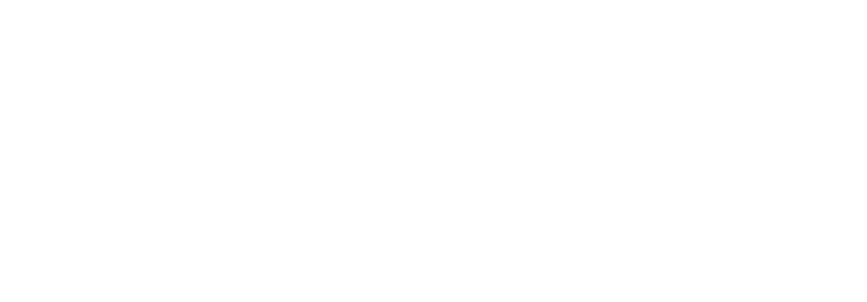
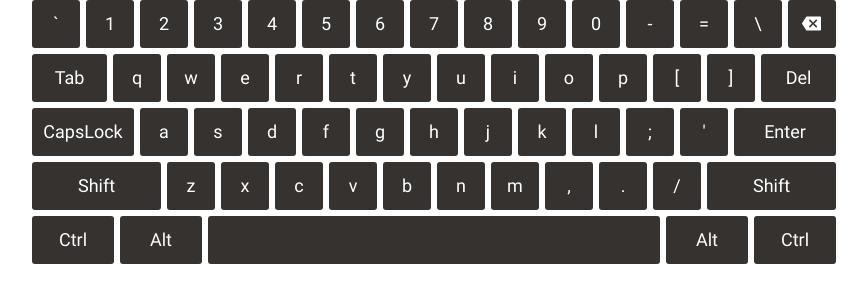
Before and after one commit to anton-rsschool/codejam-virtual-keyboard, a website built with webpack: page codejam-virtual-keyboard/src/index.html in a window 1280 px wide. Shown: the whole page, without its empty margins (206-1073 px from the left). Built offline with nearby package versions, Linux system fonts and the light colour scheme.

Commit message:
feat: add keyboard component

```diff
--- a/codejam-virtual-keyboard/src/js/app.js
+++ b/codejam-virtual-keyboard/src/js/app.js
@@ -0,0 +1,26 @@
+import { KEYBOARD_CONFIG } from './configs';
+import Keyboard from './components/Keyboard';
+
+let language = 1;
+
+const changeLanguageHandler = (event) => {
+  const newLanguage = event.detail;
+  language = newLanguage;
+};
+
+const loadHandler = () => {
+  if (localStorage.getItem('currentLanguage')) {
+    language = localStorage.getItem('currentLanguage');
+  }
+
+  const keyboard = new Keyboard(KEYBOARD_CONFIG, language).render();
+  document.body.append(keyboard);
+};
+
+const unloadHandler = () => {
+  localStorage.setItem('currentLanguage', language);
+};
+
+document.addEventListener('changeLanguage', changeLanguageHandler);
+window.addEventListener('load', loadHandler);
+window.addEventListener('unload', unloadHandler);
--- /dev/null
+++ b/codejam-virtual-keyboard/src/js/components/Keyboard.js
@@ -0,0 +1,183 @@
+import createElementWithClass from '../utils/utils';
+
+export default class Keyboard {
+  constructor(config, language) {
+    this.config = config;
+    this.charMap = this.getCharMap();
+    this.keyboard = null;
+    this.state = {
+      pressedChar: null,
+      register: false,
+      currentLanguage: +language,
+      isPressCaps: false,
+    };
+    this.pressKey = this.pressKey.bind(this);
+    this.keyDownHandler = this.keyDownHandler.bind(this);
+    this.keyUpHandler = this.keyUpHandler.bind(this);
+    this.clickHandler = this.clickHandler.bind(this);
+  }
+
+  getCharMap() {
+    const map = {};
+    this.config.forEach((row) => {
+      row.forEach((char) => {
+        const [code, languages, writable] = char;
+        if (writable) {
+          const alternativeOutput = languages[0][2];
+          if (alternativeOutput) {
+            map[code] = [[alternativeOutput, alternativeOutput],
+              [alternativeOutput, alternativeOutput]];
+          } else {
+            map[code] = languages;
+          }
+        }
+      });
+    });
+    return map;
+  }
+
+  updateChar() {
+    const { currentLanguage } = this.state;
+    const rows = [...this.keyboard.children];
+    rows.forEach((row, rowIndex) => {
+      const items = [...row.children];
+      items.forEach((button, collIndex) => {
+        const char = this.config[rowIndex][collIndex];
+        const [, languages] = char;
+        button.textContent = languages[currentLanguage][this.state.register ? 1 : 0];
+      });
+    });
+  }
+
+  static cellKeypressEvent(char) {
+    const keyPressEvent = new CustomEvent('keyPress', { detail: char });
+    document.dispatchEvent(keyPressEvent);
+  }
+
+  addActiveClass(code) {
+    const button = this.keyboard.querySelector(`[data-code="${code}"]`);
+    if (button) {
+      button.classList.add('keyboard__button--active');
+    }
+  }
+
+  removeActiveClass(code) {
+    const button = this.keyboard.querySelector(`[data-code="${code}"]`);
+    if (button && button.classList.contains('keyboard__button--active')) {
+      button.classList.remove('keyboard__button--active');
+    }
+  }
+
+  pressKey(code) {
+    if (code in this.charMap) {
+      const { currentLanguage } = this.state;
+      const languages = this.charMap[code];
+      const char = languages[currentLanguage][this.state.register ? 1 : 0];
+      Keyboard.cellKeypressEvent(char);
+    }
+  }
+
+  toggleCapsLock(code) {
+    this.state.isPressCaps = !this.state.isPressCaps;
+    this.state.register = this.state.isPressCaps;
+    this.updateChar();
+    if (this.state.isPressCaps) {
+      this.addActiveClass(code);
+    } else {
+      this.removeActiveClass(code);
+    }
+  }
+
+  clickHandler(event) {
+    const element = event.target;
+    if (element.nodeName === 'BUTTON') {
+      const { code } = element.dataset;
+      if (code === 'Backspace') {
+        Keyboard.cellKeypressEvent('Backspace');
+      } else if (code === 'Delete') {
+        Keyboard.cellKeypressEvent('Delete');
+      } else if (code === 'CapsLock') {
+        this.toggleCapsLock(code);
+        return;
+      }
+      this.pressKey(code);
+    }
+  }
+
+  keyDownHandler(event) {
+    const { code } = event;
+    this.pressKey(code);
+
+    if (code === 'AltLeft' && code === 'AltRight') {
+      event.preventDefault();
+    }
+
+    if (code === 'CapsLock') {
+      if (this.state.pressedChar !== code) {
+        this.toggleCapsLock(code);
+        this.state.pressedChar = code;
+      }
+      return;
+    }
+
+    if (code === 'ControlLeft' && event.altKey) {
+      if (this.state.pressedChar !== code) {
+        this.state.currentLanguage = this.state.currentLanguage === 0 ? 1 : 0;
+        const keyPressEvent = new CustomEvent('changeLanguage', { detail: this.state.currentLanguage });
+        document.dispatchEvent(keyPressEvent);
+        this.updateChar();
+        this.state.pressedChar = code;
+      }
+    }
+
+    if (code === 'ShiftRight' || code === 'ShiftLeft') {
+      if (this.state.pressedChar !== code) {
+        this.state.register = !this.state.register;
+        this.updateChar();
+        this.state.pressedChar = code;
+      }
+    }
+    this.addActiveClass(code);
+  }
+
+  keyUpHandler(event) {
+    const { code } = event;
+    this.state.pressedChar = null;
+    if (code === 'CapsLock') {
+      return;
+    }
+
+    if (event.code === 'ShiftRight' || event.code === 'ShiftLeft') {
+      this.state.register = !this.state.register;
+      this.updateChar();
+    }
+    this.removeActiveClass(code);
+  }
+
+  render() {
+    this.keyboard = createElementWithClass('div', ['keyboard']);
+    const { currentLanguage } = this.state;
+    const createButton = (char) => {
+      const [code, languages,, size] = char;
+      let classList = ['keyboard__button'];
+      classList = size ? [...classList, `keyboard__button--${size}`] : classList;
+      const keyboardButton = createElementWithClass('button', classList);
+      keyboardButton.innerHTML = languages[currentLanguage][this.state.register ? 1 : 0];
+      keyboardButton.dataset.code = code;
+      return keyboardButton;
+    };
+
+    this.config.forEach((row) => {
+      const keyboardRowElement = createElementWithClass('div', ['keyboard__row']);
+      row.forEach((item) => {
+        keyboardRowElement.append(createButton(item));
+      });
+      this.keyboard.append(keyboardRowElement);
+    });
+
+    document.addEventListener('keydown', this.keyDownHandler);
+    document.addEventListener('keyup', this.keyUpHandler);
+    this.keyboard.addEventListener('click', this.clickHandler);
+    return this.keyboard;
+  }
+}
--- /dev/null
+++ b/codejam-virtual-keyboard/src/js/configs.js
@@ -0,0 +1,75 @@
+const KEYBOARD_CONFIG = [
+  [
+    ['Backquote', [['ё', 'Ё'], ['`', '~']], true],
+    ['Digit1', [['1', '!'], ['1', '!']], true],
+    ['Digit2', [['2', '"'], ['2', '@']], true],
+    ['Digit3', [['3', '№'], ['3', '#']], true],
+    ['Digit4', [['4', ';'], ['4', '$']], true],
+    ['Digit5', [['5', '%'], ['5', '%']], true],
+    ['Digit6', [['6', ':'], ['6', '^']], true],
+    ['Digit7', [['7', '?'], ['7', '&']], true],
+    ['Digit8', [['8', '*'], ['8', '*']], true],
+    ['Digit9', [['9', '('], ['9', '(']], true],
+    ['Digit0', [['0', ')'], ['0', ')']], true],
+    ['Minus', [['-', '_'], ['-', '_']], true],
+    ['Equal', [['=', '+'], ['=', '+']], true],
+    ['Backslash', [['\\', '/'], ['\\', '|']], true],
+    ['Backspace', [['', ''], ['', '']], false, 'backspace'],
+  ],
+  [
+    ['Tab', [['Tab', 'Tab', '\t'], ['Tab', 'Tab', '\t']], true, 'big'],
+    ['KeyQ', [['й', 'Й'], ['q', 'Q']], true],
+    ['KeyW', [['ц', 'Ц'], ['w', 'W']], true],
+    ['KeyE', [['у', 'У'], ['e', 'E']], true],
+    ['KeyR', [['к', 'К'], ['r', 'R']], true],
+    ['KeyT', [['е', 'Е'], ['t', 'T']], true],
+    ['KeyY', [['н', 'Н'], ['y', 'Y']], true],
+    ['KeyU', [['г', 'Г'], ['u', 'U']], true],
+    ['KeyI', [['ш', 'Ш'], ['i', 'I']], true],
+    ['KeyO', [['щ', 'Щ'], ['o', 'O']], true],
+    ['KeyP', [['з', 'З'], ['p', 'P']], true],
+    ['BracketLeft', [['х', 'Х'], ['[', '{']], true],
+    ['BracketRight', [['ъ', 'Ъ'], [']', '}']], true],
+    ['Delete', [['Del', 'Del'], ['Del', 'Del']], false, 'big'],
+  ],
+  [
+    ['CapsLock', [['CapsLock', 'CapsLock'], ['CapsLock', 'CapsLock']], false, 'large'],
+    ['KeyA', [['ф', 'Ф'], ['a', 'A']], true],
+    ['KeyS', [['ы', 'Ы'], ['s', 'S']], true],
+    ['KeyD', [['в', 'В'], ['d', 'D']], true],
+    ['KeyF', [['а', 'А'], ['f', 'F']], true],
+    ['KeyG', [['п', 'П'], ['g', 'G']], true],
+    ['KeyH', [['р', 'Р'], ['h', 'H']], true],
+    ['KeyJ', [['о', 'О'], ['j', 'J']], true],
+    ['KeyK', [['л', 'Л'], ['k', 'K']], true],
+    ['KeyL', [['д', 'Д'], ['l', 'L']], true],
+    ['Semicolon', [['ж', 'Ж'], [';', ';']], true],
+    ['Quote', [['э', 'Э'], ['\'', '"']], true],
+    ['Enter', [['Enter', 'Enter', '\n'], ['Enter', 'Enter', '\n']], true, 'large'],
+  ],
+  [
+    ['ShiftLeft', [['Shift', 'Shift'], ['Shift', 'Shift']], false, 'largest'],
+    ['KeyZ', [['я', 'Я'], ['z', 'Z']], true],
+    ['KeyX', [['ч', 'Ч'], ['x', 'X']], true],
+    ['KeyC', [['с', 'С'], ['c', 'C']], true],
+    ['KeyV', [['м', 'М'], ['v', 'V']], true],
+    ['KeyB', [['и', 'И'], ['b', 'B']], true],
+    ['KeyN', [['т', 'Т'], ['n', 'N']], true],
+    ['KeyM', [['ь', 'Ь'], ['m', 'M']], true],
+    ['Comma', [['б', 'Б'], [',', '<']], true],
+    ['Period', [['ю', 'Ю'], ['.', '>']], true],
+    ['Slash', [['.', ','], ['/', '?']], true],
+    ['ShiftRight', [['Shift', 'Shift'], ['Shift', 'Shift']], false, 'largest'],
+  ],
+  [
+    ['ControlLeft', [['Ctrl', 'Ctrl'], ['Ctrl', 'Ctrl']], false, 'bigger'],
+    ['AltLeft', [['Alt', 'Alt'], ['Alt', 'Alt']], false, 'bigger'],
+    ['Space', [[' ', ' '], [' ', ' ']], true, 'greater'],
+    ['AltRight', [['Alt', 'Alt'], ['Alt', 'Alt']], false, 'bigger'],
+    ['ControlRight', [['Ctrl', 'Ctrl'], ['Ctrl', 'Ctrl']], false, 'bigger'],
+  ],
+];
+
+export {
+  KEYBOARD_CONFIG,
+};
--- /dev/null
+++ b/codejam-virtual-keyboard/src/js/utils/utils.js
@@ -0,0 +1,7 @@
+export default (tagName, classes = []) => {
+  const element = document.createElement(tagName);
+  classes.forEach((className) => {
+    element.classList.add(className);
+  });
+  return element;
+};
--- /dev/null
+++ b/codejam-virtual-keyboard/src/scss/components/keyboard.scss
@@ -0,0 +1,76 @@
+.keyboard {
+  display: inline-block;
+
+  user-select: none;
+}
+
+.keyboard__button {
+  display: flex;
+  justify-content: center;
+  align-items: center;
+  width: 48px;
+  height: 48px;
+
+  font-size: 18px;
+  color: #ffffff;
+
+  border: 0;
+  border-radius: 3px;
+  background-color: #353230;
+  outline: none;
+
+  cursor: pointer;
+
+  &:not(:last-child) {
+    margin: 0 6px 0 0;
+  }
+
+  &:hover {
+    opacity: 0.9;
+  }
+
+  &:active {
+    border-radius: 48px;
+    opacity: 0.85;
+  }
+
+  &--backspace {
+    background-image: url(../assets/images/backspace.svg);
+    background-position: 50% 50%;
+    background-repeat: no-repeat;
+    background-size: 40%;
+  }
+
+  &--active {
+    border-radius: 48px;
+    opacity: 0.85;
+  }
+
+  &--big {
+    width: 75px;
+  }
+
+  &--bigger {
+    width: 82px;
+  }
+
+  &--large {
+    width: 102px;
+  }
+
+  &--largest {
+    width: 129px;
+  }
+
+  &--greater {
+    width: 452px;
+  }
+}
+
+.keyboard__row {
+  display: flex;
+
+  &:not(:last-child) {
+    margin: 0 0 6px 0;
+  }
+}
--- a/codejam-virtual-keyboard/src/scss/main.scss
+++ b/codejam-virtual-keyboard/src/scss/main.scss
@@ -4,3 +4,5 @@
 @import "./base/normalize.scss";
 @import "./base/base.scss";
 @import "./base/fonts.scss";
+
+@import "./components/keyboard.scss";
```
Also changed, not shown: codejam-virtual-keyboard/src/assets/images/backspace.svg (added), 1 other file.
